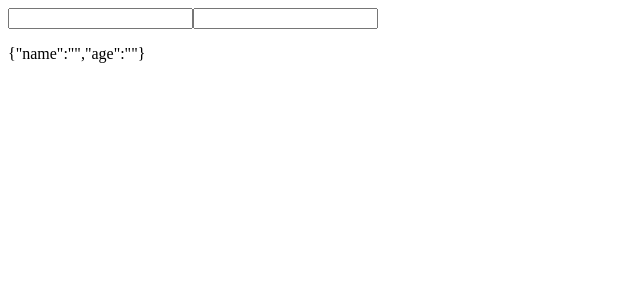
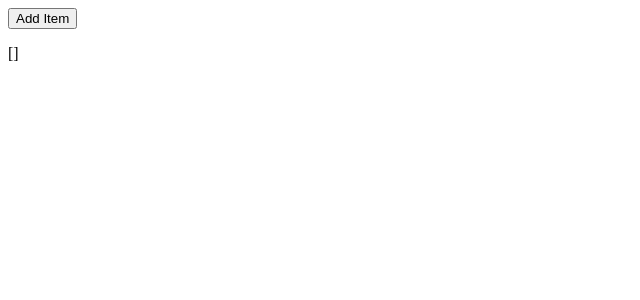
Before and after one commit to Hooseinsalari/React-tutorial, a React (Create React App) app in the folder first-app/: page / in a window 1280 px wide. Shown: the top 300 px of the page, without its empty margins (0-640 px from the left). Built offline with nearby package versions, Linux system fonts and the light colour scheme.

Commit message:
array in use state

```diff
--- a/first-app/src/components/Data.js
+++ b/first-app/src/components/Data.js
@@ -2,12 +2,18 @@ import React , {useState} from 'react';
 
 const Data = () => {
 
-    const [data , setData] = useState({name: "", age:''})
+    const [data , setData] = useState([])
+    const [number , setNumber] = useState(1)
+
+    const itemHandler = () => {
+        setNumber((prevNumber) => prevNumber +1 )
+
+        setData([...data, `item${number}`])
+    }
 
     return (
         <div>
-            <input type="text" value={data.name} onChange={(event) => setData({...data , name: event.target.value})} />
-            <input type="text" value={data.age} onChange={(event) => setData({...data ,age: event.target.value})} />
+            <button onClick={itemHandler}>Add Item</button>
             <p>{JSON.stringify(data)}</p>
         </div>
     );
```
